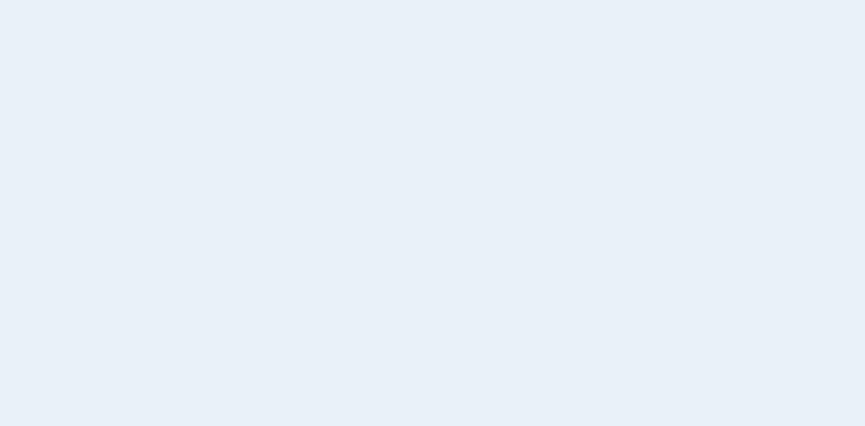
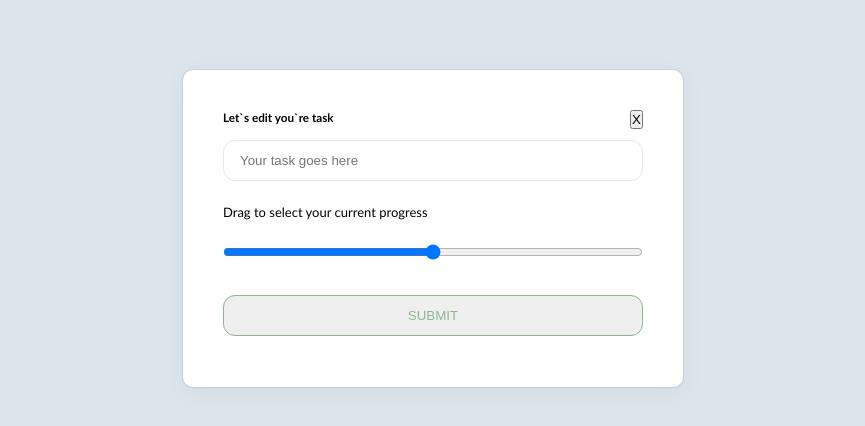
Before and after one commit to DariuszLegizynski/toDoApp, a React (Vite) app in the folder client/: page / in a window 1280 px wide. Shown: the part 172-598 px from the top of the page, without its empty margins (207-1072 px from the left). Built offline with nearby package versions, Linux system fonts and the light colour scheme; no server answers.

Commit message:
add modal style

```diff
--- a/client/src/App.css
+++ b/client/src/App.css
@@ -93,6 +93,15 @@
   background-color: rgb(175, 81, 81) !important;
 }
 
+input {
+  margin: 11px 0;
+  padding: 12px 16px;
+  border-radius: 12px;
+  border: 1.5px solid rgb(230, 232,236);
+}
+
+/* List Header */
+
 .list-header {
   width: 100%;
   display: flex;
@@ -115,3 +124,48 @@
 .tick {
   padding: 4px;
 }
+
+/* MODAL */
+
+.overlay {
+  position: absolute;
+  left: 0;
+  top: 0;
+  width: 100vw;
+  height: 100vh;
+  background-color: rgba(0, 0, 0, 0.05);
+  display: flex;
+  justify-content: center;
+  align-items: center;
+}
+
+.modal {
+  width: 500px;
+  background-color: rgb(255, 255, 255);
+  padding: 40px;
+  box-shadow: rgba(0, 0, 0, 0.05) 0 6px 24px, rgba(0, 0, 0, 0.08) 0 0 0 1px;
+  border-radius: 10px;
+}
+
+.form-title-container {
+  display: flex;
+  justify-content: space-between;
+}
+
+.modal .form-title-container {
+  border: none;
+  background-color: transparent;
+}
+
+.modal .form-title-container button:active {
+  color: rgb(255, 50, 50);
+}
+
+.modal form {
+  display: flex;
+  flex-direction: column;
+}
+
+.modal label {
+  font-size: 13px;
+}
--- a/client/src/components/ListHeader.jsx
+++ b/client/src/components/ListHeader.jsx
@@ -1,3 +1,5 @@
+import Modal from "./Modal"
+
 const ListHeader = ({ listName }) => {
 	const signOut = () => {
 		console.log("sign out");
@@ -12,6 +14,7 @@
 					SIGN OUT
 				</button>
 			</section>
+			<Modal />
 		</article>
 	);
 };
--- /dev/null
+++ b/client/src/components/Modal.jsx
@@ -0,0 +1,43 @@
+const Modal = () => {
+
+  const mode = 'edit'
+
+  const handleChange = () => {
+    console.log("changing!")
+  }
+
+  return (
+    <article className="overlay">
+      <section className="modal">
+        <div className="form-title-container">
+          <h3>Let`s {mode} you`re task</h3>
+          <button>X</button>
+        </div>
+        <form>
+          <input
+            required
+            maxLength={30}
+            placeholder='Your task goes here'
+            name="title"
+            value={""}
+            onChange={handleChange}
+          />
+          <br />
+          <label>Drag to select your current progress</label>
+          <input
+            required
+            type="range"
+            min="0"
+            max="100"
+            name="progress"
+            value={""}
+            onChange={handleChange}
+          />
+          <input className={mode} type="submit" />
+        </form>
+      </section>
+    </article>
+  )
+}
+
+export default Modal
```
Also changed, not shown: client/src/components/Modal.js (deleted, +0 -7 lines).
